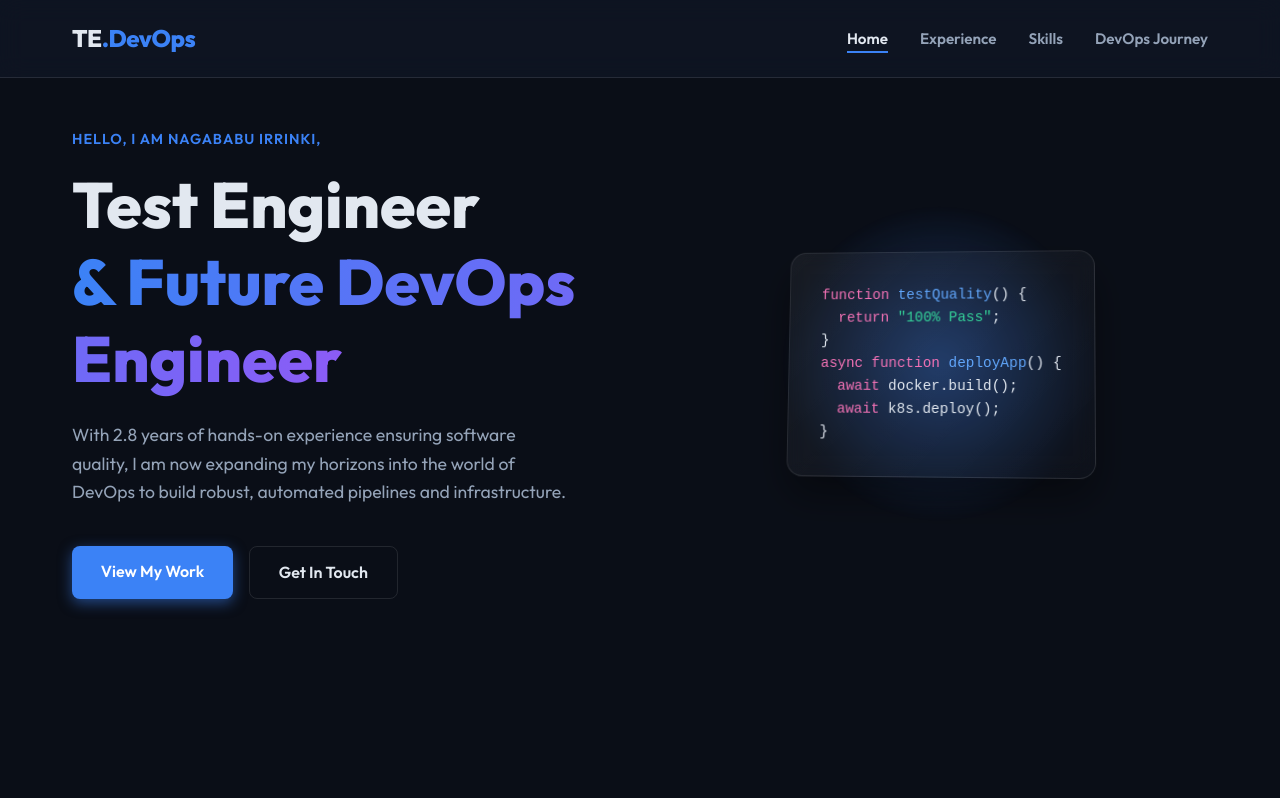
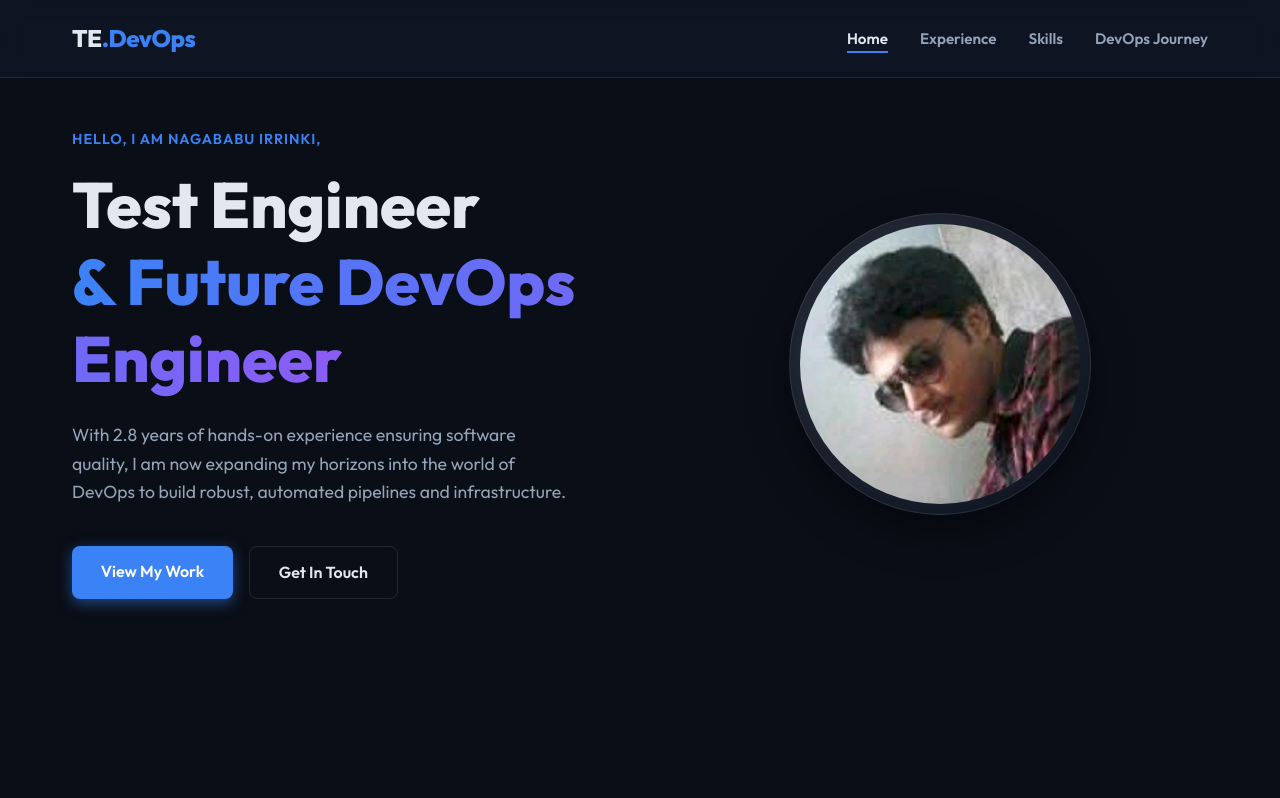
Before and after one commit to naga9911/companydata, a plain HTML site: page index.html in a window 1280 px wide. Shown: the top 798 px of the page. Drawn offline with Linux system fonts and the light colour scheme.

Commit message:
fifth commit

```diff
--- a/index.html
+++ b/index.html
@@ -42,16 +42,8 @@
             </div>
             <div class="hero-graphic reveal">
                 <div class="glow-orb"></div>
-                <div class="glass-card">
-                    <div class="code-snippet">
-                        <pre><code><span class="keyword">function</span> <span class="func">testQuality</span>() {
-  <span class="keyword">return</span> <span class="string">"100% Pass"</span>;
-}
-<span class="keyword">async function</span> <span class="func">deployApp</span>() {
-  <span class="keyword">await</span> docker.build();
-  <span class="keyword">await</span> k8s.deploy();
-}</code></pre>
-                    </div>
+                <div class="image-card">
+                    <img src="nagababu.jpg" alt="Nagababu Irrinki" class="profile-image">
                 </div>
             </div>
         </section>
--- a/style.css
+++ b/style.css
@@ -259,6 +259,29 @@ p {
 .code-snippet .func { color: #60a5fa; }
 .code-snippet .string { color: #34d399; }
 
+.image-card {
+    z-index: 1;
+    border-radius: 50%;
+    padding: 10px;
+    background: linear-gradient(135deg, rgba(255, 255, 255, 0.1), rgba(255, 255, 255, 0.02));
+    backdrop-filter: blur(10px);
+    border: 1px solid var(--glass-border);
+    box-shadow: 0 20px 40px rgba(0,0,0,0.4);
+    transition: transform 0.5s ease;
+}
+
+.image-card:hover {
+    transform: translateY(-10px);
+}
+
+.profile-image {
+    width: 280px;
+    height: 280px;
+    border-radius: 50%;
+    object-fit: cover;
+    display: block;
+}
+
 /* Glass Panels (Reusable) */
 .glass-panel {
     background: var(--bg-secondary);
```
Also changed, not shown: nagababu.jpg (added).
